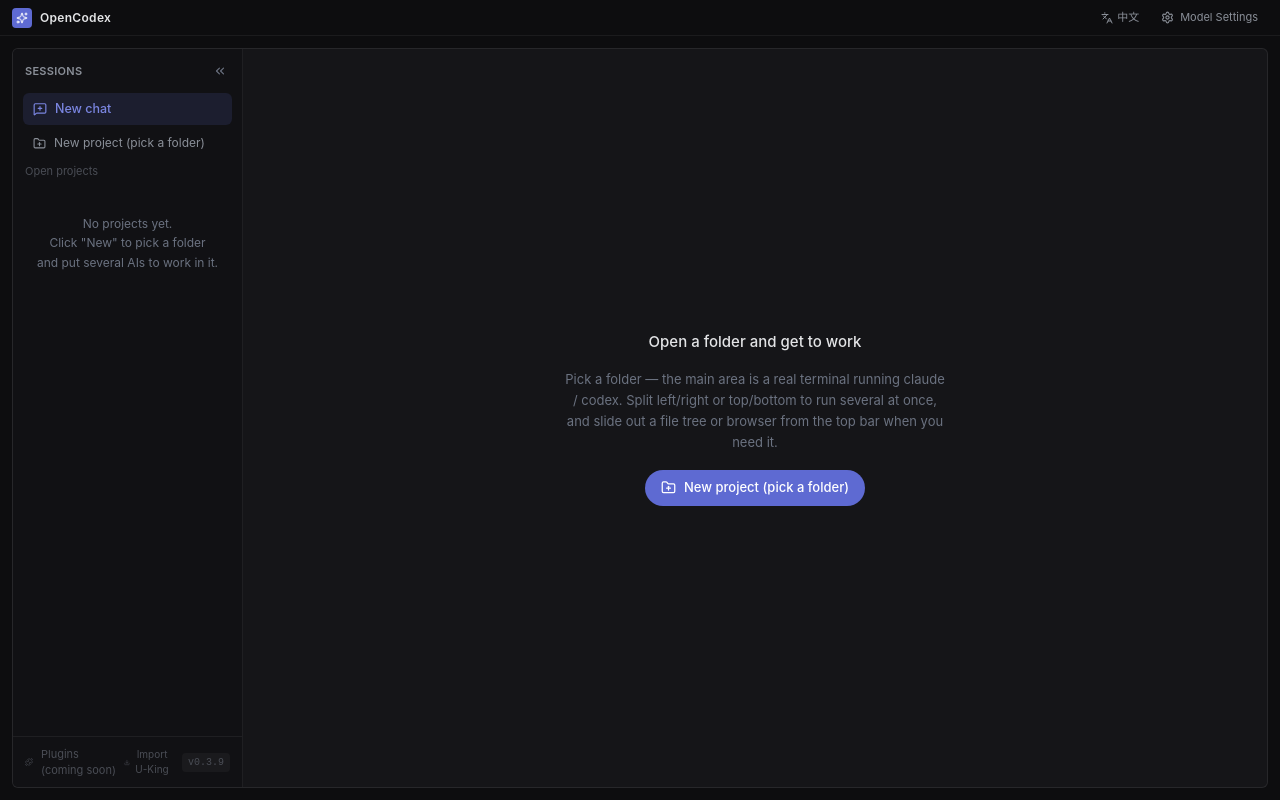
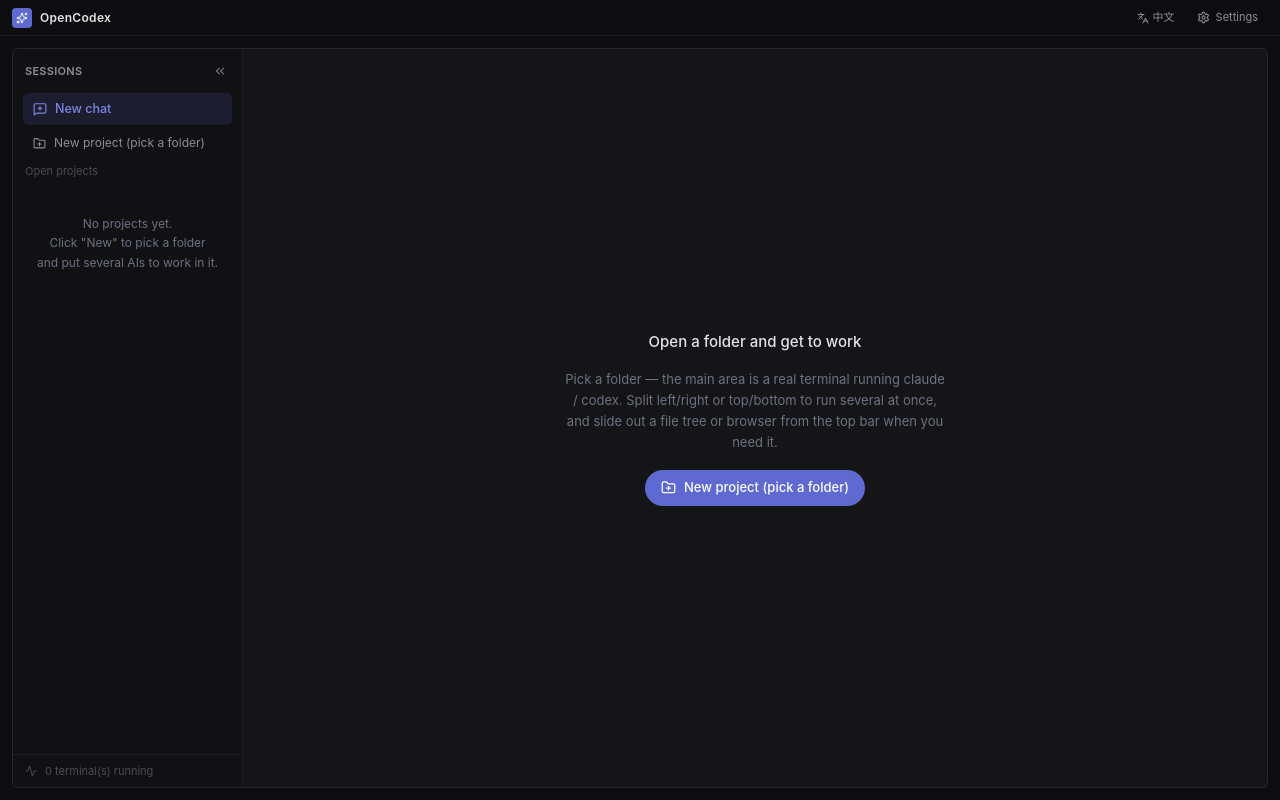
Before and after one commit to dongsheng123132/opencodex, a React (Vite) app: page / in a window 1280 px wide. Built offline with nearby package versions, Linux system fonts and the light colour scheme.

Commit message:
feat(settings): 收拢迁移与版本入口并显示运行状态

```diff
--- a/src/App.tsx
+++ b/src/App.tsx
@@ -22,6 +22,7 @@
   const [env, setEnv] = useState<AppEnv | null>(null);
   const [toast, setToast] = useState<string | null>(null);
   const [showSettings, setShowSettings] = useState(false);
+  const [tasksRevision, setTasksRevision] = useState(0);
 
   const flash = useCallback((msg: string) => {
     setToast(msg);
@@ -42,11 +43,16 @@
           homeDir={env?.home_dir ?? null}
           onToast={flash}
           onGoManage={() => setShowSettings(true)}
+          tasksRevision={tasksRevision}
         />
       </main>
 
       {showSettings && (
-        <SettingsDialog onToast={flash} onClose={() => setShowSettings(false)} />
+        <SettingsDialog
+          onToast={flash}
+          onClose={() => setShowSettings(false)}
+          onTasksImported={() => setTasksRevision((revision) => revision + 1)}
+        />
       )}
 
       {toast && (
@@ -87,11 +93,11 @@
         </button>
         <button
           onClick={onSettings}
-          title={t("Model Settings")}
+          title={t("Settings")}
           className="pointer-events-auto inline-flex items-center gap-1.5 px-2.5 h-6 rounded text-ink-3 text-[11px] hover:bg-white/[0.04] hover:text-ink-1 transition-colors"
         >
           <Settings size={13} />
-          {t("Model Settings")}
+          {t("Settings")}
         </button>
       </div>
     </header>
--- a/src/components/SettingsDialog.tsx
+++ b/src/components/SettingsDialog.tsx
@@ -9,7 +9,7 @@
 
 import { useEffect, useState } from "react";
 import { invoke } from "@tauri-apps/api/core";
-import { X, Save, KeyRound } from "lucide-react";
+import { Download, Info, KeyRound, Save, X } from "lucide-react";
 import { useI18n } from "../i18n";
 
 type ModelConfig = {
@@ -61,14 +61,17 @@
 export function SettingsDialog({
   onToast,
   onClose,
+  onTasksImported,
 }: {
   onToast: (s: string) => void;
   onClose: () => void;
+  onTasksImported: () => void;
 }) {
   const { t } = useI18n();
   const [status, setStatus] = useState<ConfigStatus | null>(null);
   const [form, setForm] = useState<ModelConfig>({ base_url: "", api_key: "", model: "", small_model: "" });
   const [saving, setSaving] = useState(false);
+  const [importing, setImporting] = useState(false);
 
   useEffect(() => {
     invoke<ConfigStatus>("get_config")
@@ -101,6 +104,26 @@
     }
   };
 
+  const importFromUking = async () => {
+    if (importing) return;
+    setImporting(true);
+    try {
+      const r = await invoke<{ imported: number; skipped: number; source_exists: boolean }>("import_uking_tasks");
+      if (!r.source_exists) {
+        onToast(t("No U-King workspace data found (~/.uking/tasks.json)"));
+      } else if (r.imported > 0) {
+        onToast(t("Imported {n} project session(s) from U-King ({s} already present)", { n: r.imported, s: r.skipped }));
+        onTasksImported();
+      } else {
+        onToast(t("Nothing to import — all {n} U-King project(s) already here", { n: r.skipped }));
+      }
+    } catch (e) {
+      onToast(t("Import failed: {e}", { e: String(e) }));
+    } finally {
+      setImporting(false);
+    }
+  };
+
   return (
     <div className="fixed inset-0 z-50 flex items-center justify-center bg-black/50 backdrop-blur-sm animate-fade-in" onClick={onClose}>
       <div
@@ -110,7 +133,7 @@
         <header className="flex items-center justify-between px-5 py-4 border-b border-white/[0.06]">
           <div className="flex items-center gap-2">
             <KeyRound size={16} className="text-accent" />
-            <h2 className="text-[15px] font-semibold text-ink-0">{t("Model Settings · Bring Your Own Model")}</h2>
+            <h2 className="text-[15px] font-semibold text-ink-0">{t("Settings")}</h2>
           </div>
           <button onClick={onClose} className="text-ink-4 hover:text-ink-1">
             <X size={18} />
@@ -118,6 +141,7 @@
         </header>
 
         <div className="px-5 py-4 space-y-4">
+          <div className="text-[11px] font-semibold uppercase tracking-wider text-ink-4">{t("AI model")}</div>
           {status && !status.claude_installed && (
             <div className="rounded-lg border border-amber-500/30 bg-amber-500/[0.08] px-3.5 py-2.5 text-[12px] text-ink-1 leading-relaxed">
               ⚠ The <b>claude</b> command was not found. Sessions require the Claude Code CLI:
@@ -172,6 +196,26 @@
           <div className="text-[11px] text-ink-4 leading-relaxed">
             {t("Saved only to ~/.opencodex/config.json, and applied only to terminals and AI subprocesses launched by OpenCodex.")}
           </div>
+
+          <section className="pt-4 border-t border-white/[0.06] space-y-2">
+            <div className="text-[11px] font-semibold uppercase tracking-wider text-ink-4">{t("Data & migration")}</div>
+            <button
+              onClick={() => void importFromUking()}
+              disabled={importing}
+              className="inline-flex items-center gap-2 h-8 px-3 rounded-md border border-white/[0.10] text-ink-2 text-[12px] hover:bg-white/[0.04] hover:text-ink-0 disabled:opacity-40"
+            >
+              <Download size={13} />
+              {importing ? t("Importing…") : t("Import U-King")}
+            </button>
+            <div className="text-[11px] text-ink-4">{t("Import projects & sessions from U-King workspace (~/.uking/tasks.json)")}</div>
+          </section>
+
+          <section className="pt-4 border-t border-white/[0.06] space-y-1">
+            <div className="flex items-center gap-1.5 text-[11px] font-semibold uppercase tracking-wider text-ink-4">
+              <Info size={12} /> {t("About")}
+            </div>
+            <div className="text-[12px] text-ink-2">OpenCodex v{__APP_VERSION__}</div>
+          </section>
         </div>
 
         <footer className="flex items-center justify-end gap-2 px-5 py-4 border-t border-white/[0.06]">
--- a/src/i18n/zh.ts
+++ b/src/i18n/zh.ts
@@ -6,6 +6,11 @@
 export const ZH: Record<string, string> = {
   // —— 顶栏 / App ——
   "Model Settings": "模型设置",
+  "Settings": "设置",
+  "AI model": "AI 模型",
+  "Data & migration": "数据与迁移",
+  "About": "关于",
+  "{n} terminal(s) running": "{n} 个终端正在运行",
   "OpenCodex": "OpenCodex",
   "Run in terminal: {cmd}": "在终端中运行: {cmd}",
 
--- a/src/opencodex/OpenCodex.tsx
+++ b/src/opencodex/OpenCodex.tsx
@@ -19,11 +19,12 @@
   homeDir: string | null;
   onToast: (s: string) => void;
   onGoManage: () => void;
+  tasksRevision: number;
 };
 
-function WorkbenchInner({ openedDir, homeDir, onToast, onGoManage }: Props) {
+function WorkbenchInner({ openedDir, homeDir, onToast, onGoManage, tasksRevision }: Props) {
   const { t } = useI18n();
-  const { state, addTask } = useWorkbench();
+  const { state, addTask, reloadTasks } = useWorkbench();
   const consumedDir = useRef<string | null>(null);
   const autoCreated = useRef(false);
   // 命令行 --open-dir 透传的目录 → 自动建会话并激活（reuse：同文件夹已有则激活）
@@ -42,6 +43,10 @@
     }
   }, [state.loaded, state.tasks.length, homeDir, addTask]);
 
+  useEffect(() => {
+    if (tasksRevision > 0) reloadTasks();
+  }, [tasksRevision, reloadTasks]);
+
   const pickFolder = async () => {
     const dir = await openDialog({ directory: true, multiple: false, title: t("Select a project folder") });
     if (typeof dir === "string" && dir) await addTask(dir, "manual", false);
@@ -49,7 +54,7 @@
 
   return (
     <div className="flex h-full min-h-0 rounded-card border border-white/[0.08] overflow-hidden bg-bg-2">
-      <SessionList onToast={onToast} />
+      <SessionList />
       <div className="flex-1 min-w-0 min-h-0 relative">
         {state.tasks.length === 0 ? (
           <div className="absolute inset-0 flex flex-col items-center justify-center gap-4 text-center px-8">
--- a/src/opencodex/SessionList.tsx
+++ b/src/opencodex/SessionList.tsx
@@ -1,10 +1,10 @@
 /**
  * 左侧列表 —— 按项目（文件夹）分组，每个项目下列多个 AI 会话（claude/codex/openclaw…）。
- * 顶部 RunPanel（我的 AI 运行面板）；底部「插件 / 自动化」占位。
+ * 顶部 RunPanel（我的 AI 运行面板）；底部只显示正在运行的终端状态。
  * status 小圆点：idle 灰 / running 绿 / error 红。
  */
 import { useEffect, useMemo, useRef, useState } from "react";
-import { ChevronDown, ChevronRight, ChevronsLeft, ChevronsRight, Download, FolderPlus, GitBranch, GripVertical, MessageSquarePlus, Plus, Puzzle, Trash2, X } from "lucide-react";
+import { Activity, ChevronDown, ChevronRight, ChevronsLeft, ChevronsRight, FolderPlus, GitBranch, GripVertical, MessageSquarePlus, Plus, Trash2, X } from "lucide-react";
 import { invoke } from "@tauri-apps/api/core";
 import { open as openDialog } from "@tauri-apps/plugin-dialog";
 import type { Task, TaskStatus } from "./types";
@@ -45,36 +45,11 @@
   { tool: "aider", name: "Aider", cmd: "aider" },
 ];
 
-export function SessionList({ onToast }: { onToast?: (s: string) => void } = {}) {
+export function SessionList() {
   const { t: tr } = useI18n();
-  const { state, addTask, addSession, addWorktree, removeTask, removeProject, reorderTasks, reloadTasks, renameTask, activate } =
+  const { state, addTask, addSession, addWorktree, removeTask, removeProject, reorderTasks, renameTask, activate } =
     useWorkbench();
   const [addMenuFor, setAddMenuFor] = useState<string | null>(null);
-
-  // 从 U-King 工作台导入会话（~/.uking/tasks.json → ~/.opencodex/tasks.json，按目录去重合并）。
-  // 场景：用户同时在用 U-King 和 OpenCodex，U-King 左侧攒下的项目/会话想在新工作台接着用。
-  const [importing, setImporting] = useState(false);
-  const importFromUking = async () => {
-    if (importing) return;
-    setImporting(true);
-    try {
-      const r = await invoke<{ imported: number; skipped: number; source_exists: boolean }>(
-        "import_uking_tasks",
-      );
-      if (!r.source_exists) {
-        onToast?.(tr("No U-King workspace data found (~/.uking/tasks.json)"));
-      } else if (r.imported > 0) {
-        onToast?.(tr("Imported {n} project session(s) from U-King ({s} already present)", { n: r.imported, s: r.skipped }));
-        reloadTasks(); // 后端已合并，重拉列表
-      } else {
-        onToast?.(tr("Nothing to import — all {n} U-King project(s) already here", { n: r.skipped }));
-      }
-    } catch (e) {
-      onToast?.(tr("Import failed: {e}", { e: String(e) }));
-    } finally {
-      setImporting(false);
-    }
-  };
 
   // 正在重命名的会话 id + 输入框内容（对齐 U-King 测试报告 #016）。双击名字进入，
   // 回车/失焦保存，Esc 取消。
@@ -654,26 +629,10 @@
         )}
       </div>
 
-      {/* 底部：品牌 + 版本号 */}
-      <div className="px-3 py-2 border-t border-white/[0.06] shrink-0 flex items-center justify-between">
-        <div className="flex items-center gap-2 text-[11px] text-ink-5">
-          <Puzzle size={12} />
-          {tr("Plugins (coming soon)")}
-        </div>
-        <div className="flex items-center gap-1.5">
-          <button
-            onClick={() => void importFromUking()}
-            disabled={importing}
-            title={tr("Import projects & sessions from U-King workspace (~/.uking/tasks.json)")}
-            className="inline-flex items-center gap-1 text-[10px] px-1.5 py-0.5 rounded text-ink-5 hover:text-ink-2 hover:bg-white/[0.05] disabled:opacity-40"
-          >
-            <Download size={11} />
-            {importing ? tr("Importing…") : tr("Import U-King")}
-          </button>
-          <span className="text-[10px] font-mono text-ink-5 px-1.5 py-0.5 rounded bg-white/[0.04]" title={tr("OpenCodex version")}>
-            v{__APP_VERSION__}
-          </span>
-        </div>
+      {/* 底部只放实时状态；迁移、版本和低频配置统一进右上角设置。 */}
+      <div className="px-3 py-2 border-t border-white/[0.06] shrink-0 flex items-center gap-2 text-[11px] text-ink-5">
+        <Activity size={12} className={state.tasks.some((task) => task.status === "running") ? "text-success-400" : ""} />
+        {tr("{n} terminal(s) running", { n: state.tasks.filter((task) => task.status === "running").length })}
       </div>
 
       {/* 右边缘拖拽条：拖动调宽，双击收起。骑在右边框上（往右探出一半便于抓取） */}
```
